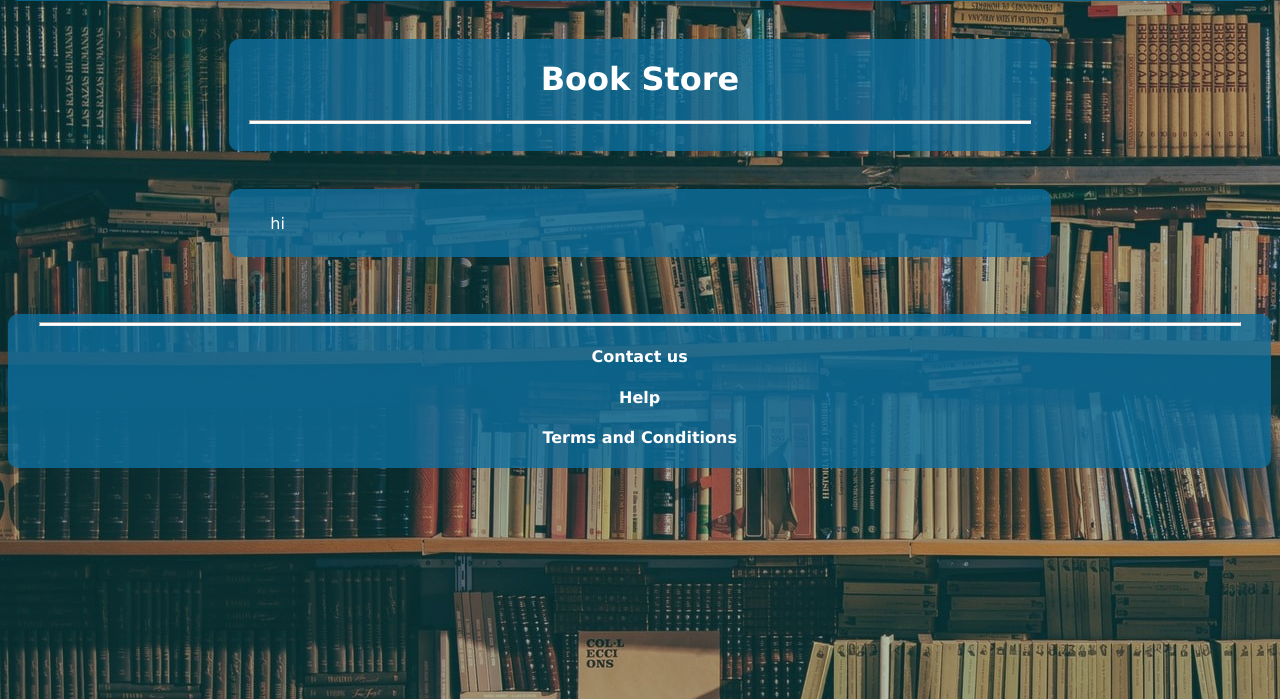
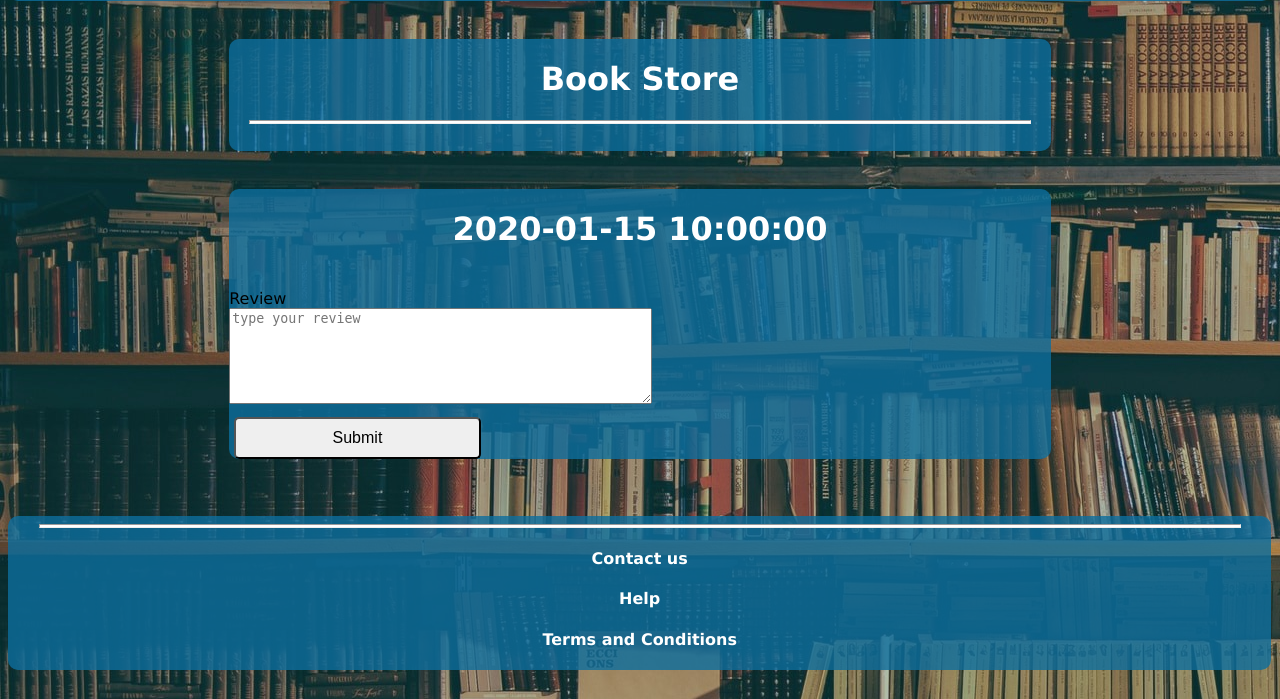
Before and after one commit to s-rofe/bookstore-web-app, a Flask app: template library/templates/books/write_review.html in a window 1280 px wide. Shown: the part 67-766 px from the top of the page. Run offline with Flask 2, Linux system fonts and the light colour scheme; the template is opened without the code that fills it: values that come from a table or form of the project are taken from there, most other values are stand-ins (such as "Sample title", 1, 10 or a date in 2020).

Commit message:
write review

```diff
--- a/library/reviews/reviews.py
+++ b/library/reviews/reviews.py
@@ -36,7 +36,7 @@ def write_review():
         return redirect(url_for('reviews_bp.reviews', book_id=book_id))
 
     if request.method == 'GET':
-        book_id = int(request.args.get('book'))
+        book_id = int(request.args.get('book_id'))
         form.book_id.data = book_id
 
     else:
@@ -44,7 +44,7 @@ def write_review():
 
     book = services.get_book_by_id(book_id, repo.repo_instance)
     return render_template(
-        'book/write_review.html',
+        'books/write_review.html',
         title='Write Review',
         book=book,
         form=form
--- a/library/templates/books/reviews.html
+++ b/library/templates/books/reviews.html
@@ -24,7 +24,7 @@
 
     <br>
     <br>
-    <button class="write-review" onclick="location.href='{{ url_for('reviews_bp.write_review') }}'" style="margin-left: 5%;">Write a Review</button>
+    <button class="write-review" onclick="location.href='{{ url_for('reviews_bp.write_review', book_id=book.book_id ) }}'" style="margin-left: 5%;">Write a Review</button>
     <br>
     <br>
 </body>
--- a/library/templates/books/write_review.html
+++ b/library/templates/books/write_review.html
@@ -1,5 +1,32 @@
-{% extends 'layout.html' %} {% block content %}
+{% extends 'layout.html' %}
+
+{% block content %}
+
 <body>
-<p>hi</p>
+    <header>
+        <h1>{{date}}</h1>
+    </header>
+
+
+
+
+        <form action="{{handler_url}}" method="post">
+                {{form.book_id}} <!-- Need to include this hidden field as it tracks the article being commented. -->
+                {{form.csrf_token}} <!-- Need to include this token - Flask WTForms requires it. -->
+                <br>
+                <div class ="form-field">{{form.review.label}} </br>
+                    {{form.review(size = 100, placeholder="type your review", class="textarea", cols="50", rows="6", wrap="hard")}}
+                    {% if form.review.errors %}
+                        <ul class="errors">
+        	            {% for error in form.review.errors %}
+        		            <li>{{error}}</li>
+                        {% endfor %}
+                        </ul>
+                    {% endif %}
+                </div>
+                {{ form.submit }}
+            </form>
+
+
 </body>
 {% endblock %}
```
